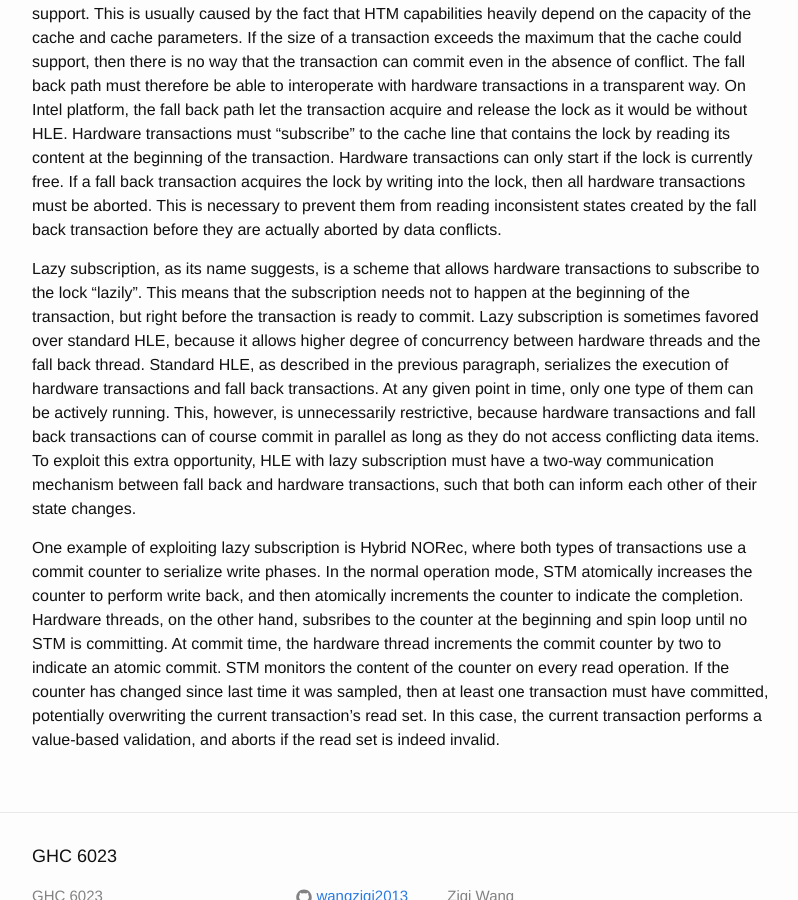
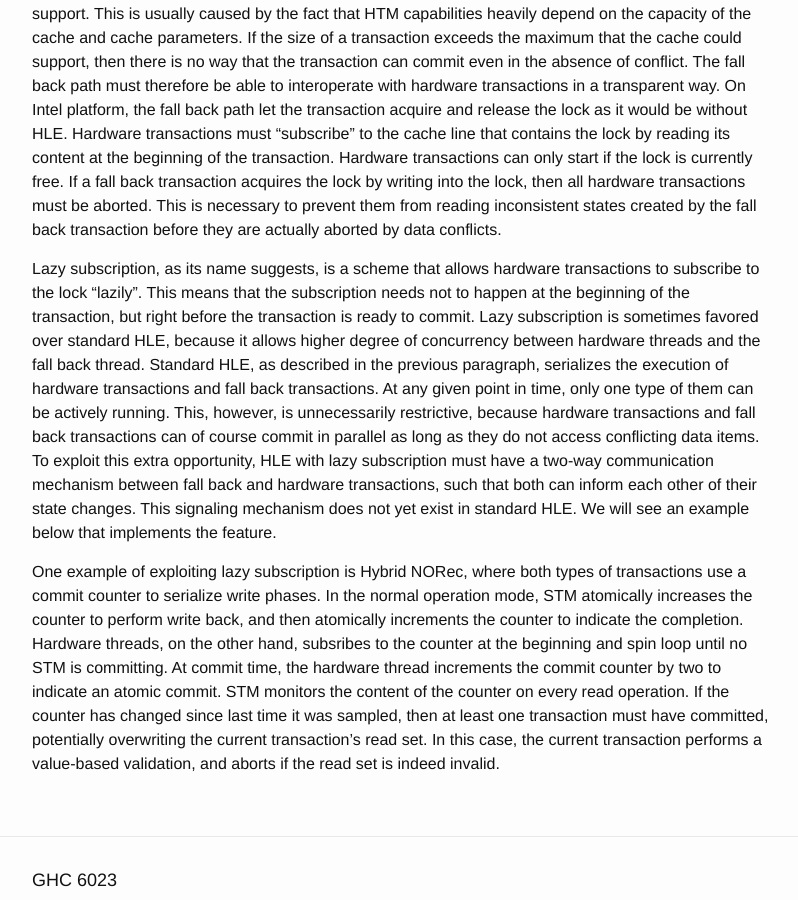
Before and after one commit to wangziqi2013/wangziqi2013.github.io, a Jekyll site: the page built from _posts/2018-05-29-Hardware-Ext-to-Make-Lazy-Sub-Safe.markdown, in a window 1280 px wide and 900 px high, scrolled down 595 px. Shown: the whole window, without its empty margins (238-1036 px from the left). Built offline with Jekyll 4.4.1, drawn with Linux system fonts in a browser that asks for light colours.

Commit message:
Small change

```diff
--- a/_posts/2018-05-29-Hardware-Ext-to-Make-Lazy-Sub-Safe.markdown
+++ b/_posts/2018-05-29-Hardware-Ext-to-Make-Lazy-Sub-Safe.markdown
@@ -38,7 +38,8 @@ paragraph, serializes the execution of hardware transactions and fall back trans
 only one type of them can be actively running. This, however, is unnecessarily restrictive, because hardware transactions
 and fall back transactions can of course commit in parallel as long as they do not access conflicting data items. To exploit
 this extra opportunity, HLE with lazy subscription must have a two-way communication mechanism between fall back and
-hardware transactions, such that both can inform each other of their state changes.
+hardware transactions, such that both can inform each other of their state changes. This signaling mechanism does not
+yet exist in standard HLE. We will see an example below that implements the feature.
 
 One example of exploiting lazy subscription is Hybrid NORec, where both types of transactions use a commit counter
 to serialize write phases. In the normal operation mode, STM atomically increases the counter to perform write back,
```
